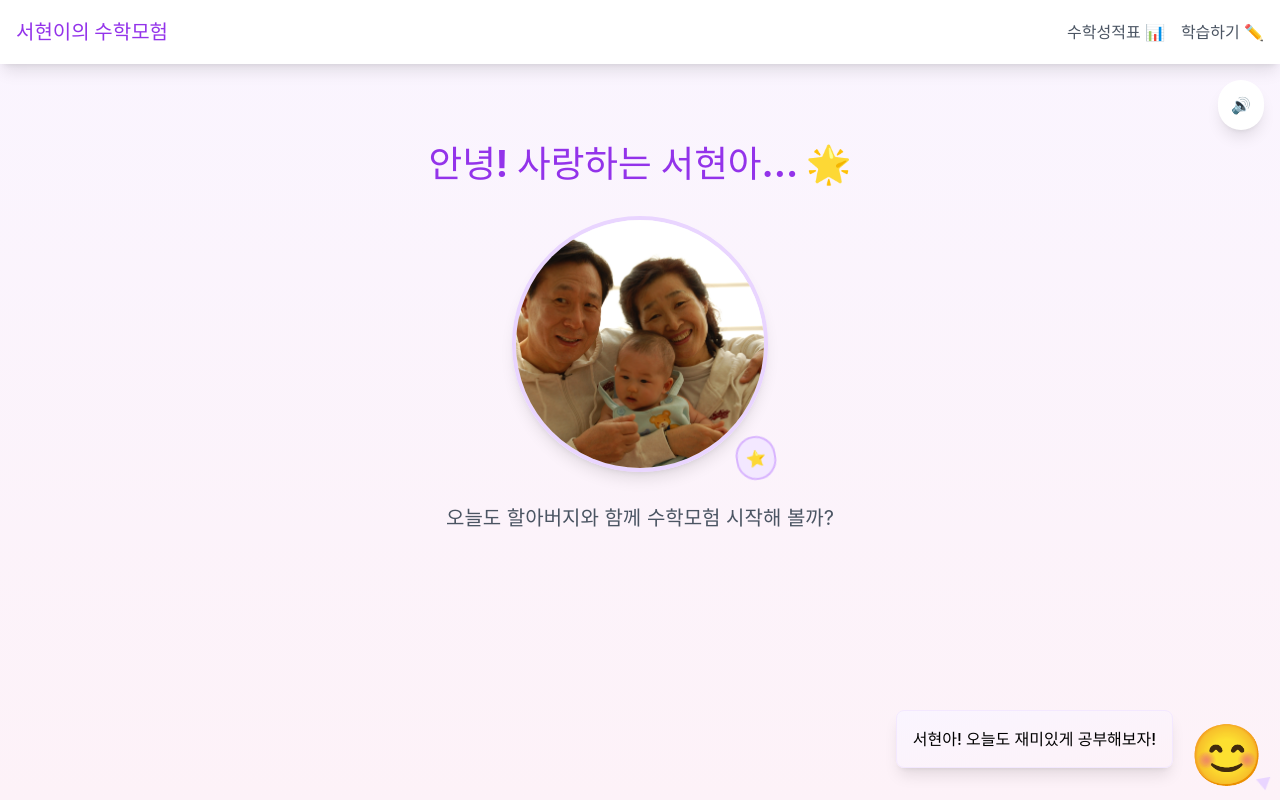
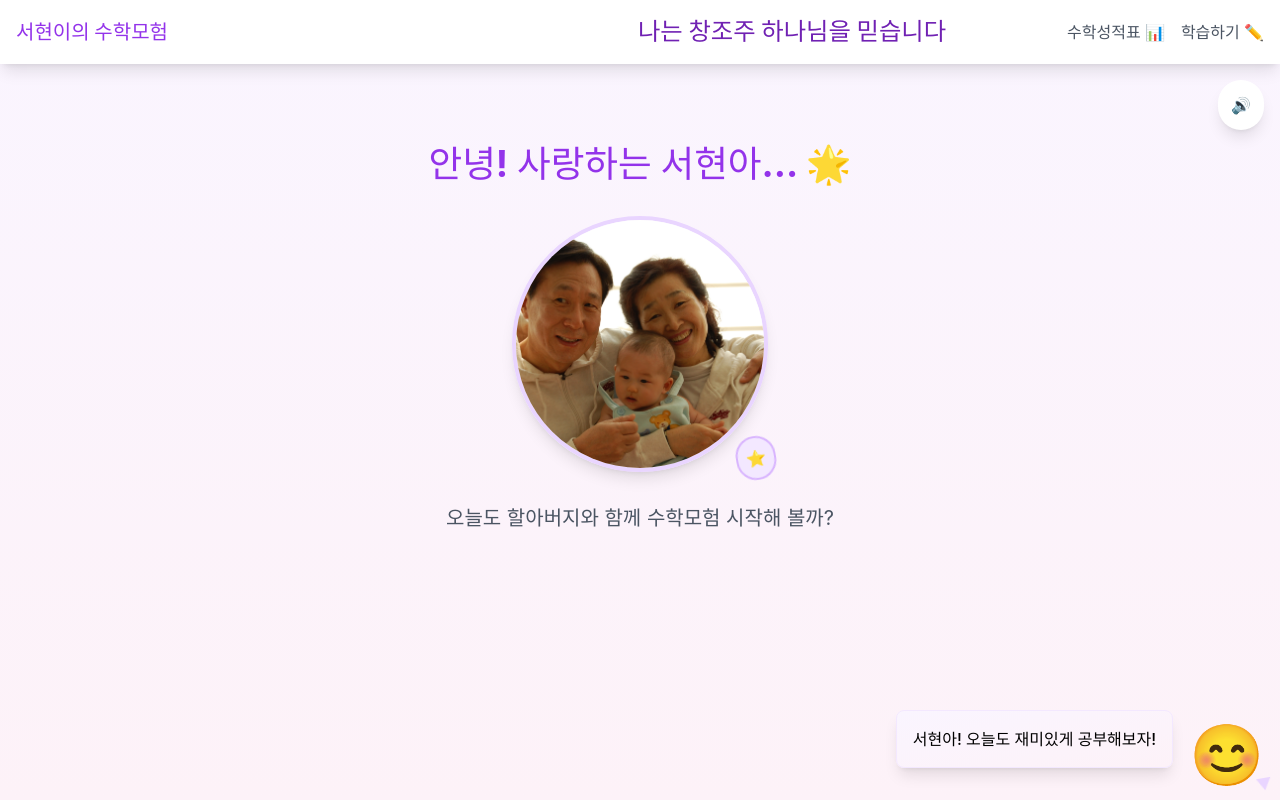
Before and after one commit to gppc5096/math-seohyun, a React (Vite) app: page / in a window 1280 px wide. Built offline with nearby package versions, Linux system fonts and the light colour scheme; no server answers.

Commit message:
나는 창조주 하나님을 믿습니다.

```diff
--- a/src/components/layout/Navigation.tsx
+++ b/src/components/layout/Navigation.tsx
@@ -1,5 +1,6 @@
 import React from 'react';
 import { Link } from 'react-router-dom';
+import { motion } from 'framer-motion';
 
 const Navigation = () => {
   return (
@@ -9,6 +10,27 @@ const Navigation = () => {
           <Link to="/" className="text-xl font-bold text-purple-600">
             서현이의 수학모험
           </Link>
+          <motion.div
+            initial={{ opacity: 0, y: -20 }}
+            animate={{ opacity: 1, y: 0 }}
+            transition={{ duration: 1 }}
+            className="absolute left-1/2 transform -translate-x-1/2"
+          >
+            <motion.p
+              className="text-2xl font-bold text-purple-800"
+              animate={{
+                scale: [1, 1.05, 1],
+                color: ['#6b21a8', '#7e22ce', '#6b21a8']
+              }}
+              transition={{
+                duration: 3,
+                repeat: Infinity,
+                ease: "easeInOut"
+              }}
+            >
+              나는 창조주 하나님을 믿습니다
+            </motion.p>
+          </motion.div>
           <div className="flex space-x-4">
             <Link to="/garden" className="text-gray-600 hover:text-purple-600">
               수학성적표 📊
```
